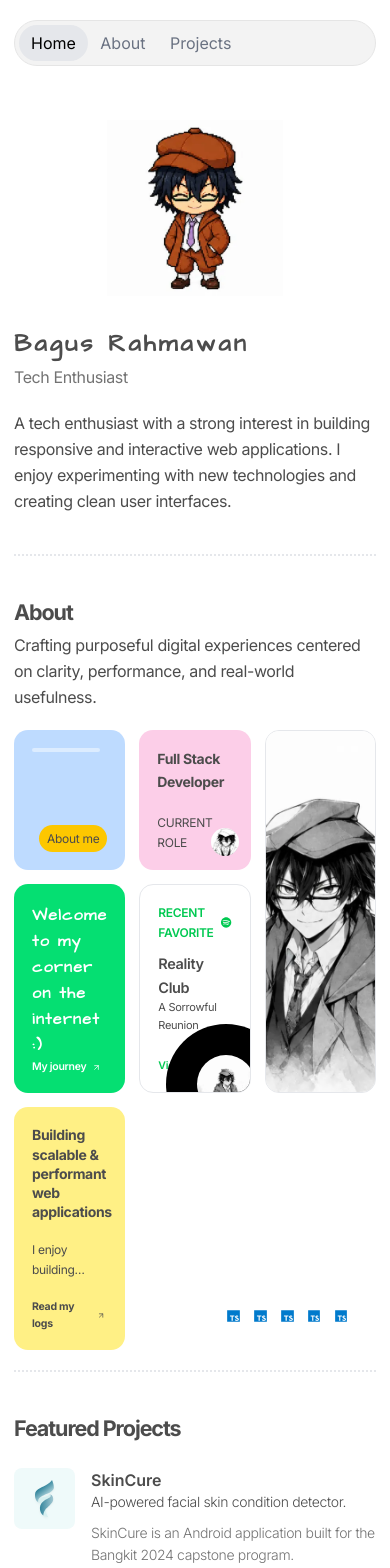
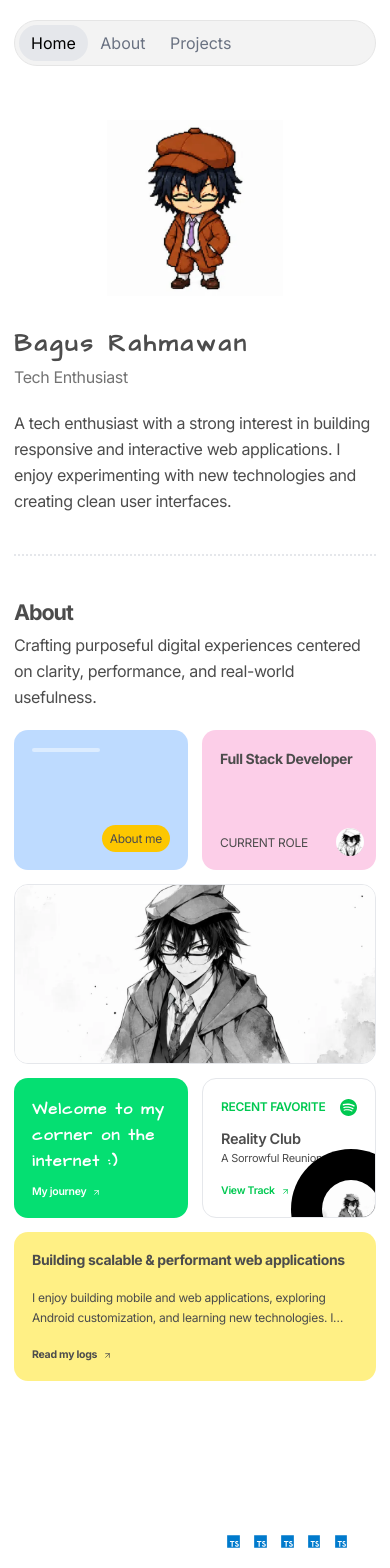
Before and after one commit to bagoesrex/portfolio-website, a Next.js app: page / in a window 390 px wide. Shown: the top 1568 px of the page. Built offline with nearby package versions, Linux system fonts and the light colour scheme.

Commit message:
fix: make about section grid responsive on mobile

```diff
--- a/components/home/AboutSection.tsx
+++ b/components/home/AboutSection.tsx
@@ -40,7 +40,7 @@ export default function AboutSection() {
             performance, and real-world usefulness.
           </p>
         </div>
-        <div className="grid grid-cols-3 gap-3.5">
+        <div className="grid grid-cols-2 gap-3.5 md:grid-cols-3">
           <div className="min-min-h-35 relative flex flex-col justify-between rounded-xl bg-blue-200 p-4.5">
             <div className="h-1 w-17 rounded-md bg-white/45"></div>
             <div className="size-fit self-end rounded-full bg-yellow-400 px-2 py-1">
@@ -63,14 +63,14 @@ export default function AboutSection() {
               </div>
             </div>
           </div>
-          <div className="relative row-span-2 h-full overflow-hidden rounded-xl border border-gray-200">
+          <div className="relative col-span-2 h-full min-h-45 overflow-hidden rounded-xl border border-gray-200 md:col-span-1 md:row-span-2">
             <Image
               src="/images/about/ranpo.webp"
               alt="Ranpo"
               fill
               priority
               draggable={false}
-              className="pointer-events-none mt-3 scale-x-[-1.3] scale-y-[1.3] object-cover select-none"
+              className="pointer-events-none scale-x-[-1] object-cover select-none md:mt-3 md:scale-x-[-1.3] md:scale-y-[1.3]"
             />
           </div>
           <div className="flex min-h-35 flex-col justify-between rounded-xl bg-green-400 p-4.5 text-white">
@@ -128,7 +128,7 @@ export default function AboutSection() {
               </div>
             </div>
           </div>
-          <div className="flex min-h-35 flex-col gap-4.5 rounded-xl bg-yellow-200 p-4.5">
+          <div className="col-span-2 flex min-h-35 flex-col gap-4.5 rounded-xl bg-yellow-200 p-4.5 md:col-span-1">
             <p className="text-sm leading-snug font-bold">
               Building scalable & performant web applications
             </p>
```
